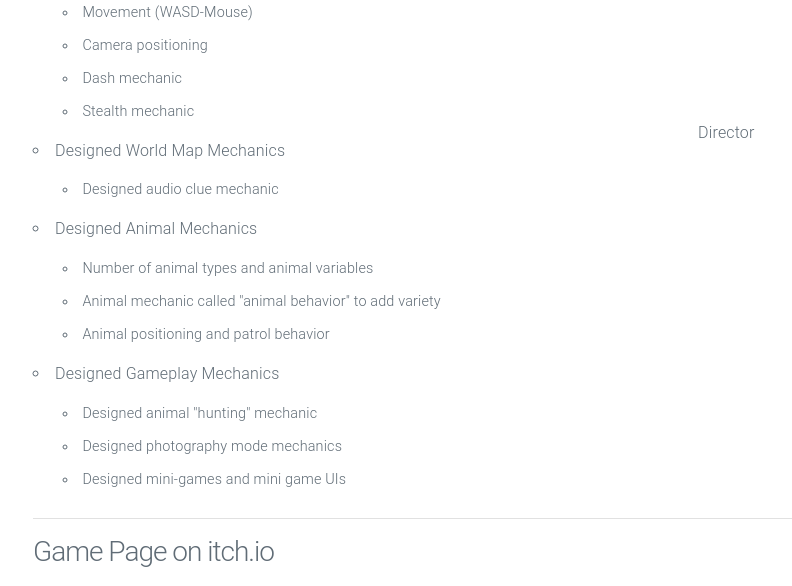
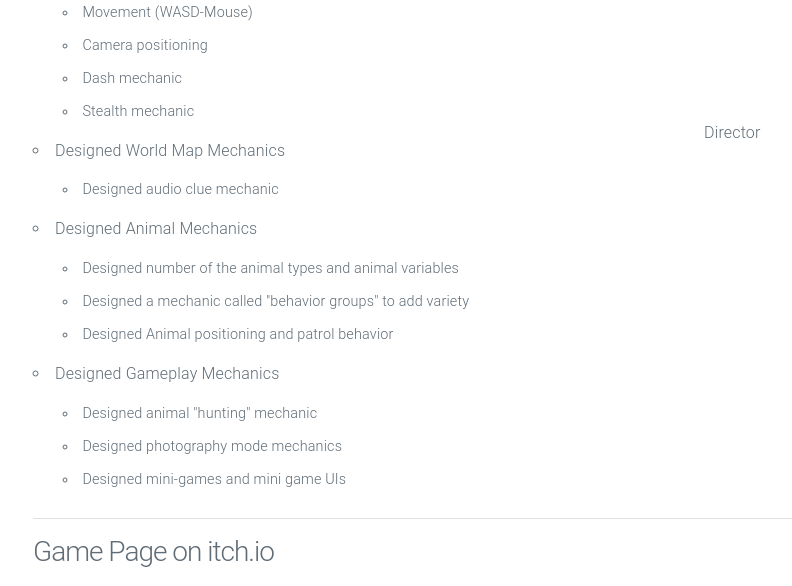
Before and after one commit to htramu/htk.github.io, a Jekyll site: the page built from _posts/2024-03-25-Whispers in the Wild.md, in a window 1280 px wide and 900 px high, scrolled down 1982 px, cut to the strip 0-586 px from the top of the window. Shown: the whole strip, without its empty margins (227-1019 px from the left). Built offline with Jekyll 4.4.1, drawn with Linux system fonts in a browser that asks for light colours.

Commit message:
Update 2024-03-25-Whispers in the Wild.md

```diff
--- a/_posts/2024-03-25-Whispers in the Wild.md
+++ b/_posts/2024-03-25-Whispers in the Wild.md
@@ -55,9 +55,9 @@ The tasks I undertook can be can be grouped as follows:
   <li>
     Designed Animal Mechanics
     <ul>
-      <li>Number of animal types and animal variables</li>
-      <li>Animal mechanic called "animal behavior" to add variety</li>
-      <li>Animal positioning and patrol behavior</li>
+      <li>Designed number of the animal types and animal variables</li>
+      <li>Designed a mechanic called "behavior groups" to add variety</li>
+      <li>Designed Animal positioning and patrol behavior</li>
     </ul>
   </li>
   <li>
```
